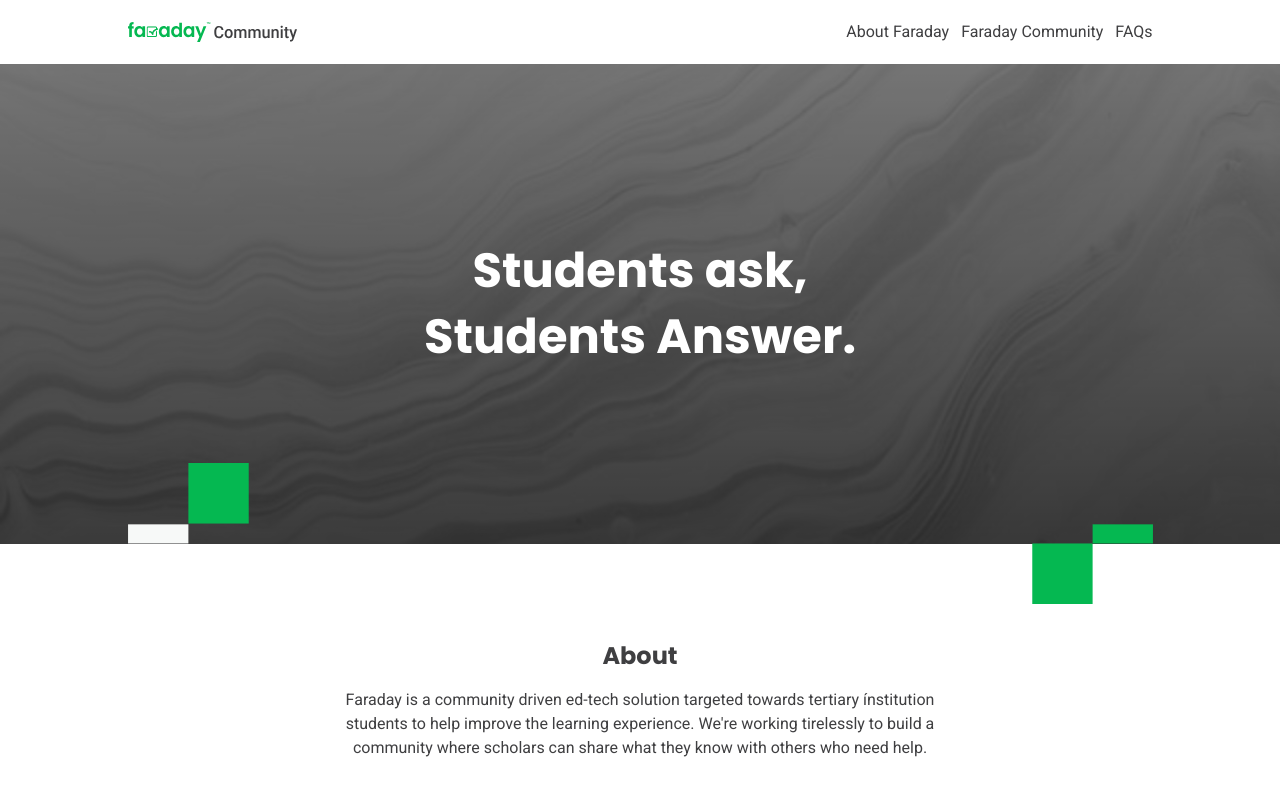
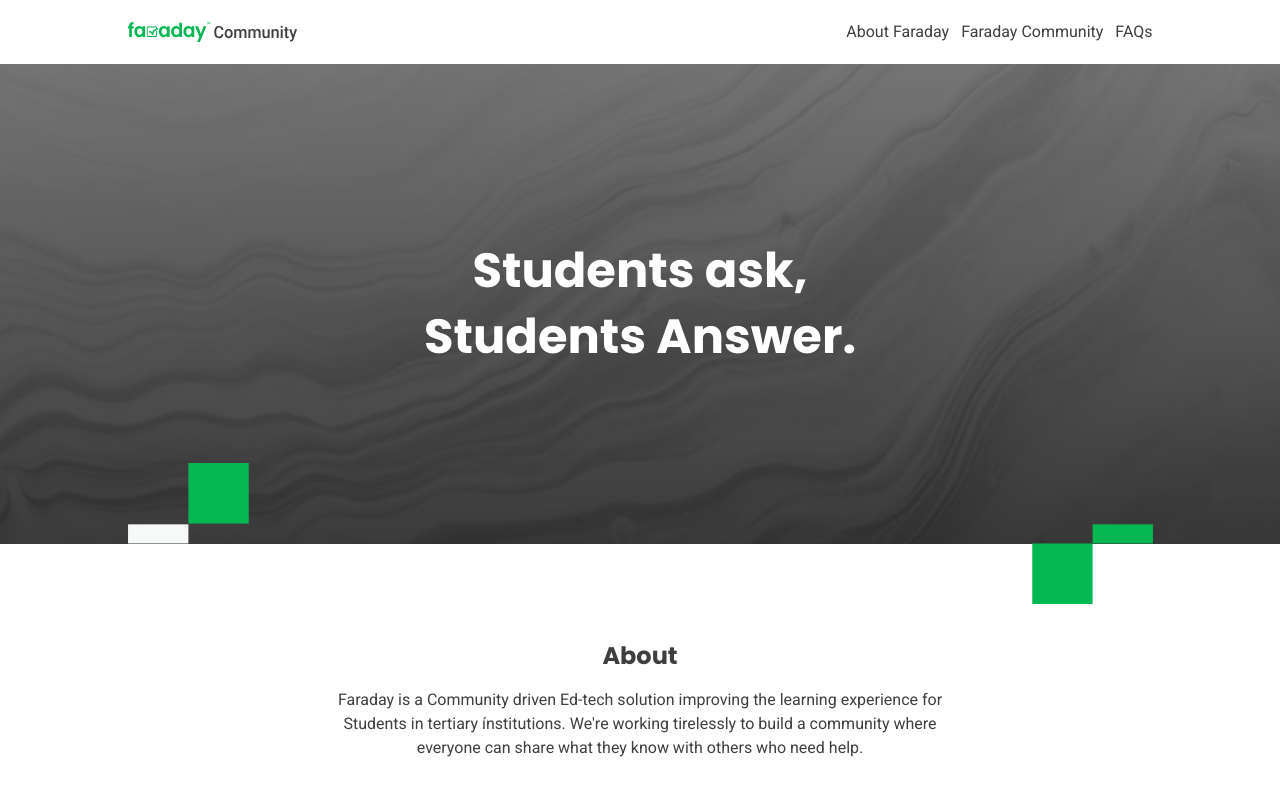
Before and after one commit to faradayafrica/Faraday-community, a React (Create React App) app: page / in a window 1280 px wide. Shown: the top 800 px of the page. Built offline with nearby package versions, Linux system fonts and the light colour scheme.

Commit message:
Updated about

```diff
--- a/src/components/Homepage/About.js
+++ b/src/components/Homepage/About.js
@@ -6,9 +6,9 @@ function About() {
       <h2 className='text-center text-xl md:text-2xl font-bold'>About</h2>
 
       <p className='mt-4 text-center max-w-[40rem] mx-auto'>
-        Faraday is a community driven ed-tech solution targeted towards tertiary
-        ínstitution students to help improve the learning experience. We're
-        working tirelessly to build a community where scholars can share what
+        Faraday is a Community driven Ed-tech solution improving the learning experience for Students in tertiary
+        ínstitutions. We're
+        working tirelessly to build a community where everyone can share what
         they know with others who need help.
       </p>
     </section>
```
